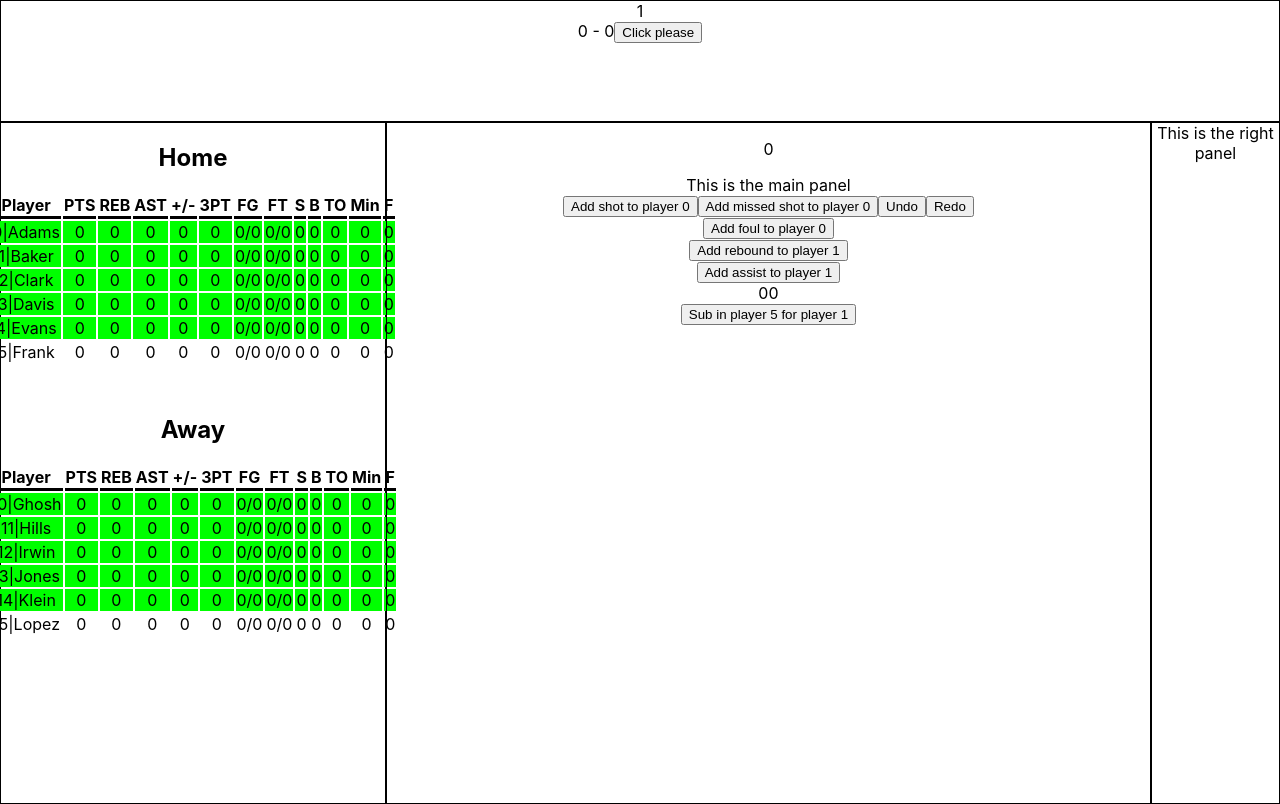
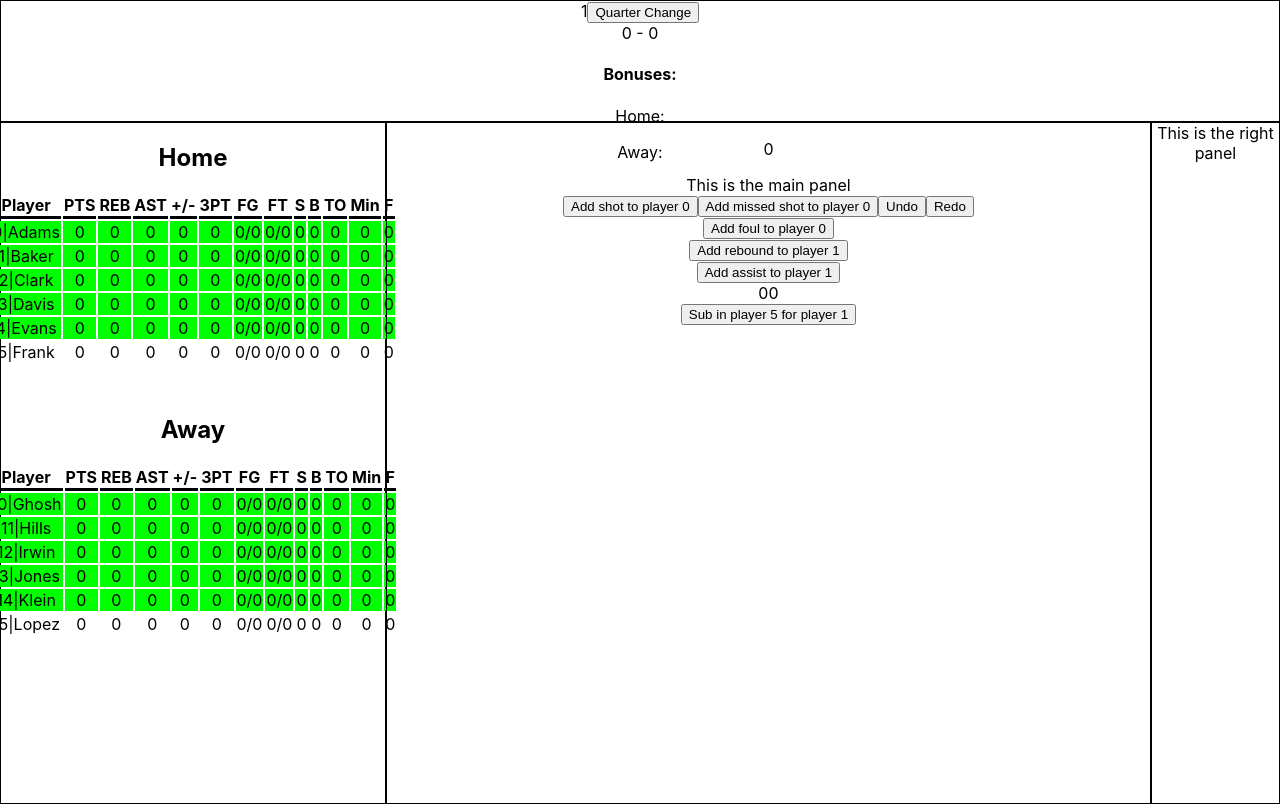
Before and after one commit to z-score-sports/data-entry-site-v2, a React (Create React App) app: page / in a window 1280 px wide. Built offline with nearby package versions, Linux system fonts and the light colour scheme.

Commit message:
scoreboard bonus strings

```diff
--- a/src/components/panels/TopBar.tsx
+++ b/src/components/panels/TopBar.tsx
@@ -1,23 +1,25 @@
-import React, { useContext } from 'react';
-import { observer } from "mobx-react-lite"
-import '../../App.css';
-import { GameStateContext } from '../../App';
-
+import { observer } from "mobx-react-lite";
+import { useContext } from "react";
+import { GameStateContext } from "../../App";
+import "../../App.css";
+import { Team } from "../../state/Player";
 
 function TopBar() {
+    const context = useContext(GameStateContext);
 
-  const context = useContext(GameStateContext)
-
-
-  return (
-    <div className = 'tBar'>
-      {context.scoreboard.quarter}
-      <br/>
-      {context.scoreboard.awayPoints} - {context.scoreboard.homePoints}
-      <button >Click please</button>
-
-    </div>
-  );
+    return (
+        <div className="tBar">
+            {context.scoreboard.getQuarter()}
+            <button onClick={() => context.scoreboard.increaseQuarter()}>
+                Quarter Change
+            </button>
+            <br />
+            {context.scoreboard.awayPoints} - {context.scoreboard.homePoints}
+            <h4>Bonuses:</h4>
+            <p>Home: {context.scoreboard.getBonusString(Team.home)}</p>
+            <p>Away: {context.scoreboard.getBonusString(Team.away)}</p>
+        </div>
+    );
 }
 
 export default observer(TopBar);
--- a/src/state/GameState.ts
+++ b/src/state/GameState.ts
@@ -70,6 +70,10 @@ const createGameContext = (): game => {
         SubstitutionPublisher.getInstance().subscribe(player);
     });
 
+    ShotPublisher.getInstance().subscribe(scoreboard);
+    FoulPublisher.getInstance().subscribe(scoreboard);
+    FreeThrowPublisher.getInstance().subscribe(scoreboard);
+
     return {
         gameRoster: gameRoster,
         scoreboard: scoreboard,
--- a/src/state/Scoreboard.ts
+++ b/src/state/Scoreboard.ts
@@ -11,7 +11,7 @@ type scoreboardUpdateMessage =
     | FreeThrowOutMessage;
 
 class Scoreboard implements Subscriber {
-    quarter: number = 1;
+    private quarter: number = 1;
     awayPoints: number = 0;
     homePoints: number = 0;
     possessionArrow: Team;
@@ -97,12 +97,35 @@ class Scoreboard implements Subscriber {
         }
     }
 
+    public getQuarter() {
+        return this.quarter;
+    }
+
     public increaseQuarter() {
         this.quarter += 1;
+
+        if (this.quarter === 3) {
+            this.homeFouls = 0;
+            this.awayFouls = 0;
+        }
     }
 
-    public decreaseQuarter() {
-        this.quarter = Math.max(this.quarter - 1, 1);
+    public getBonusString(team: Team): string {
+        if (team === Team.home && this.awayFouls >= 7) {
+            if (this.awayFouls >= 10) {
+                return "Bonus+";
+            } else {
+                return "Bonus";
+            }
+        } else if (team === Team.away && this.homeFouls >= 7) {
+            if (this.homeFouls >= 10) {
+                return "Bonus+";
+            } else {
+                return "Bonus";
+            }
+        } else {
+            return "";
+        }
     }
 }
 
```
Also changed, not shown: messageStructures.txt.
